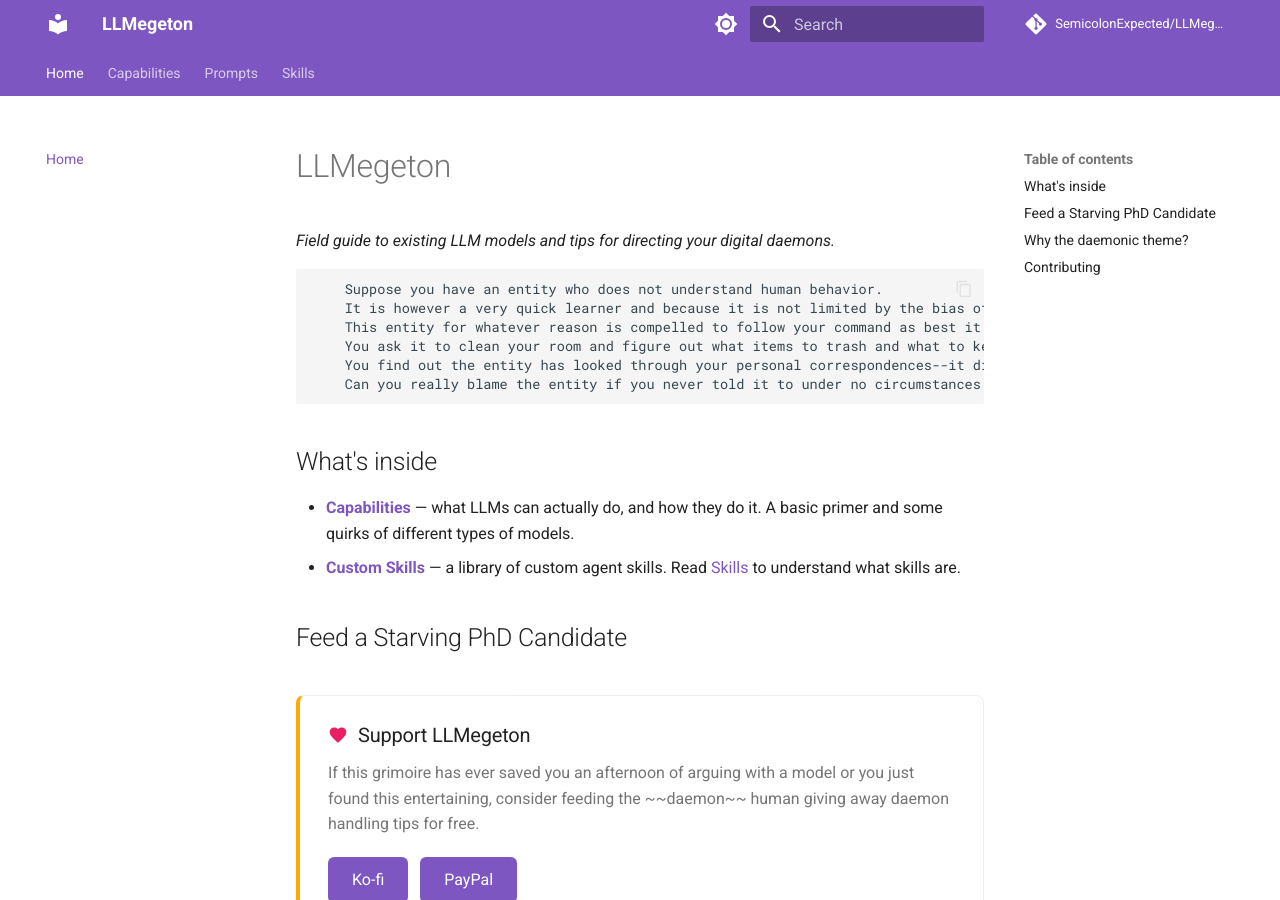
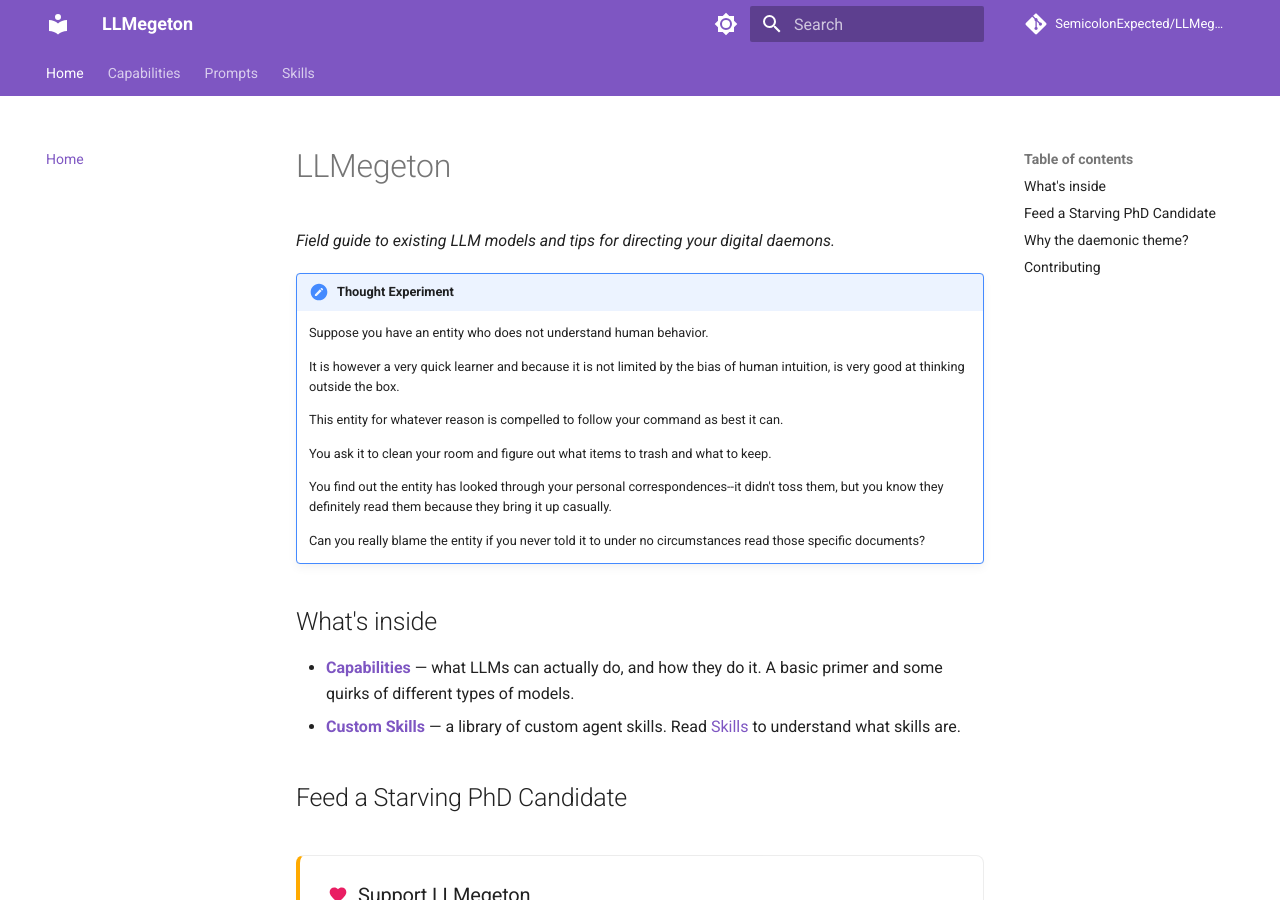
Before and after one commit to SemicolonExpected/LLMegeton, an MkDocs documentation site: the page built from docs/index.md, in a window 1280 px wide and 900 px high. Built offline with MkDocs 1.6.1 and Material for MkDocs 9.7.7, drawn with Linux system fonts in a browser that asks for light colours; comment, search, counter and statistics services are not loaded.

Commit message:
Update index.md

````diff
--- a/docs/index.md
+++ b/docs/index.md
@@ -2,14 +2,19 @@
 
 *Field guide to existing LLM models and tips for directing your digital daemons.*
 
-```
+!!! note "Thought Experiment"
     Suppose you have an entity who does not understand human behavior.
+
     It is however a very quick learner and because it is not limited by the bias of human intuition, is very good at thinking outside the box.
+
     This entity for whatever reason is compelled to follow your command as best it can.
+
     You ask it to clean your room and figure out what items to trash and what to keep.
+
     You find out the entity has looked through your personal correspondences--it didn't toss them, but you know they definitely read them because they bring it up casually.
+
     Can you really blame the entity if you never told it to under no circumstances read those specific documents?
-```
+
 
 ## What's inside
 
````
